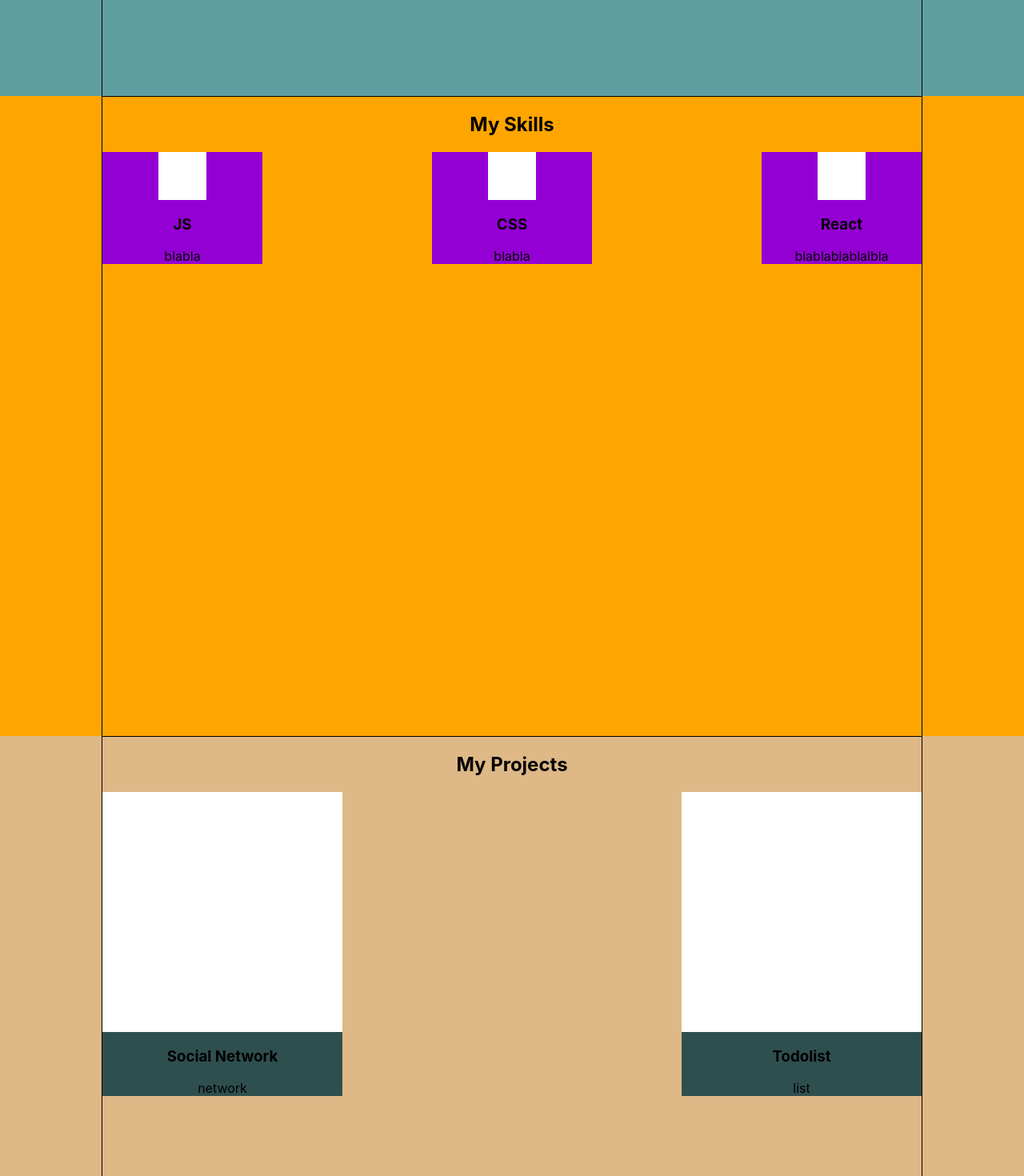
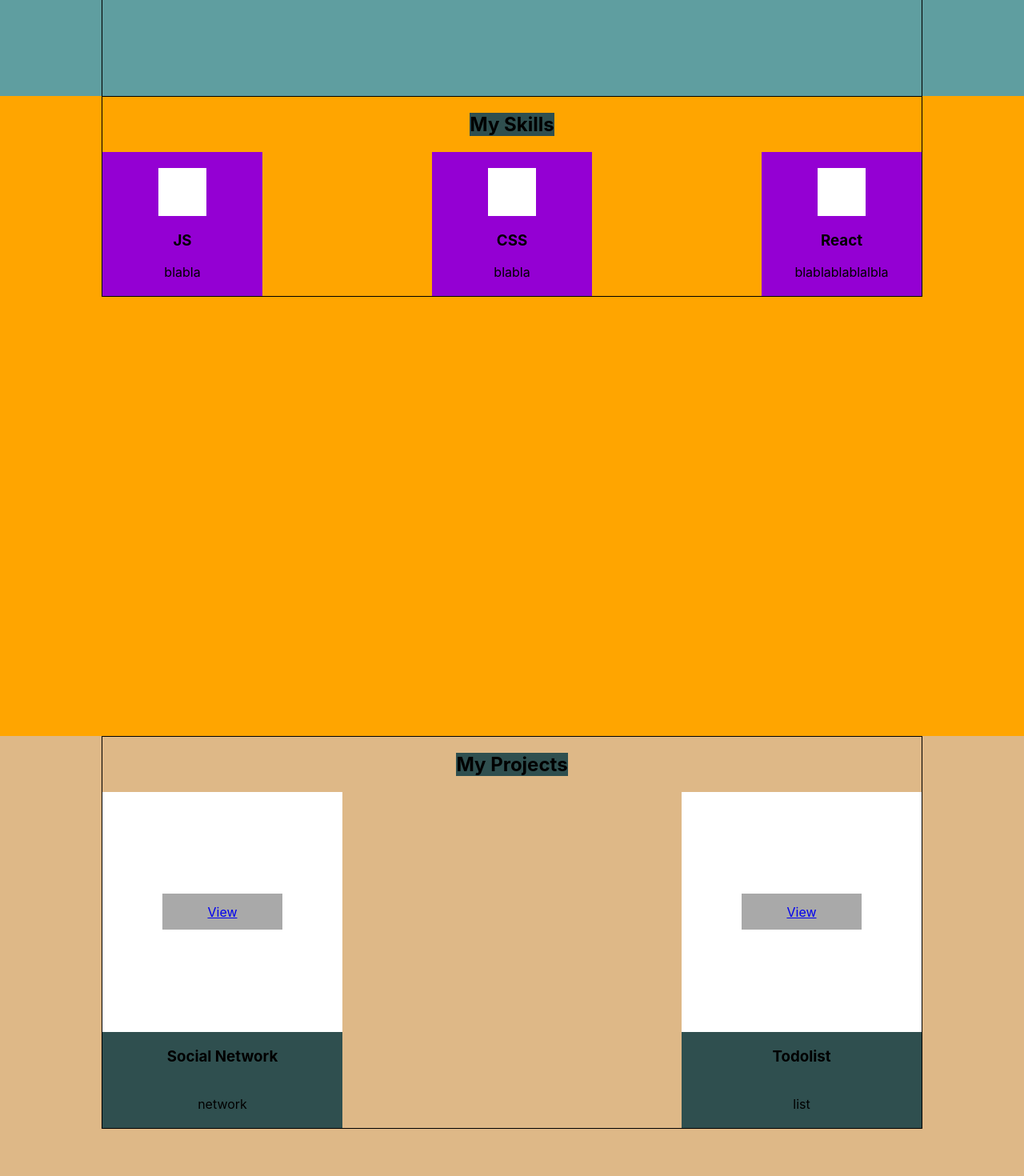
Before and after one commit to Matumba125/my-cv, a React (Create React App) app: page / in a window 1280 px wide. Shown: the part 760-2230 px from the top of the page at 80% size. Built offline with nearby package versions, Linux system fonts and the light colour scheme.

Commit message:
first step has been finished

```diff
--- a/package.json
+++ b/package.json
@@ -11,7 +11,7 @@
     "react-scripts": "4.0.3",
     "web-vitals": "^1.0.1"
   },
-  "homepage": "https://matumba125.github.io/CV",
+  "homepage": "https://matumba125.github.io/my-cv",
   "scripts": {
     "start": "react-scripts start",
     "build": "react-scripts build",
--- a/src/contacts/Contacts.js
+++ b/src/contacts/Contacts.js
@@ -6,7 +6,7 @@ function Contacts() {
     return (
         <div className={style.mainBlock}>
             <div className={`${styleContainer.container} ${style.container}`}>
-                <h2>Contacts</h2>
+                <h2 className={style.title}>Contacts</h2>
                 <form className={style.form}>
                     <input/>
                     <input/>
--- a/src/contacts/Contacts.module.css
+++ b/src/contacts/Contacts.module.css
@@ -7,6 +7,11 @@
     display: flex;
     flex-direction: column;
     align-items: center;
+    justify-content: space-around;
+}
+
+.title{
+    background-color: darkslategrey;
 }
 
 .form{
--- a/src/main/Main.module.css
+++ b/src/main/Main.module.css
@@ -19,3 +19,17 @@
     width: 300px;
     height: 400px;
 }
+
+@media only screen and (max-width: 750px) {
+    .text{
+        width: 100%;
+    }
+    .mainPhoto{
+        width: 100%;
+        height: 300px;
+    }
+    .mainPhoto img{
+        width: 100%;
+        height: 100%;
+    }
+}
--- a/src/projects/Projects.js
+++ b/src/projects/Projects.js
@@ -10,8 +10,14 @@ function Projects() {
             <div className={`${styleContainer.container} ${style.projectsContainer}`}>
                 <h2 className={style.title}>My Projects</h2>
                 <div className={style.projects}>
-                    <Project skillName={'Social Network'} description={'network'}/>
-                    <Project skillName={'Todolist'} description={'list'}/>
+                    <Project
+                        skillName={'Social Network'}
+                        description={'network'}
+                        projectLink={'https://preview.themeforest.net/item/jeffrey-personal-portfolio-template/full_screen_preview/24187700?_ga=2.18315711.763890385.1563976908-1245260935.1563976797'}/>
+                    <Project skillName={'Todolist'}
+                             description={'list'}
+                             projectLink={'https://matumba125.github.io/todolist/'}/>
+
                 </div>
             </div>
         </div>
--- a/src/projects/Projects.module.css
+++ b/src/projects/Projects.module.css
@@ -1,5 +1,5 @@
 .projectsBlock {
-    height: 100vh;
+    min-height: 100vh;
     background-color: burlywood;
 }
 
@@ -10,6 +10,7 @@
 }
 
 .title{
+    background-color: darkslategrey;
 }
 
 .projects{
--- a/src/projects/project/Project.js
+++ b/src/projects/project/Project.js
@@ -5,7 +5,7 @@ function Project(props) {
     return (
         <div className={style.project}>
             <div className={style.preview}>
-
+                <a href={props.projectLink} className={style.button}>View</a>
             </div>
             <h3>{props.skillName}</h3>
             <span className={style.description}>
--- a/src/projects/project/Project.module.css
+++ b/src/projects/project/Project.module.css
@@ -1,7 +1,6 @@
 .project{
     width: 300px;
     background-color: darkslategray;
-    min-height: 10px;
     display: flex;
     flex-direction: column;
     align-items: center;
@@ -9,9 +8,26 @@
 }
 
 .preview{
+    display: flex;
     width: 100%;
     height: 300px;
     background-color: white;
+    align-items: center;
+    justify-content: center;
+}
+
+.button{
+    display: flex;
+    background-color: darkgray;
+    width: 50%;
+    height: 15%;
+    align-items: center;
+    justify-content: center;
+}
+
+.description{
+    box-sizing: border-box;
+    padding: 20px;
 }
 
 @media only screen and (max-width: 750px) {
--- a/src/skills/Skills.module.css
+++ b/src/skills/Skills.module.css
@@ -1,5 +1,5 @@
 .skillsBlock {
-    height: 100vh;
+    min-height: 100vh;
     background-color: orange;
 }
 
@@ -10,6 +10,7 @@
 }
 
 .title{
+    background-color: darkslategrey;
 }
 
 .skills{
--- a/src/skills/skill/Skill.module.css
+++ b/src/skills/skill/Skill.module.css
@@ -1,11 +1,12 @@
 .skill{
     width: 200px;
     background-color: darkviolet;
-    min-height: 10px;
     display: flex;
     flex-direction: column;
     align-items: center;
     text-align: center;
+    box-sizing: border-box;
+    padding: 20px;
 }
 
 .icon{
```
